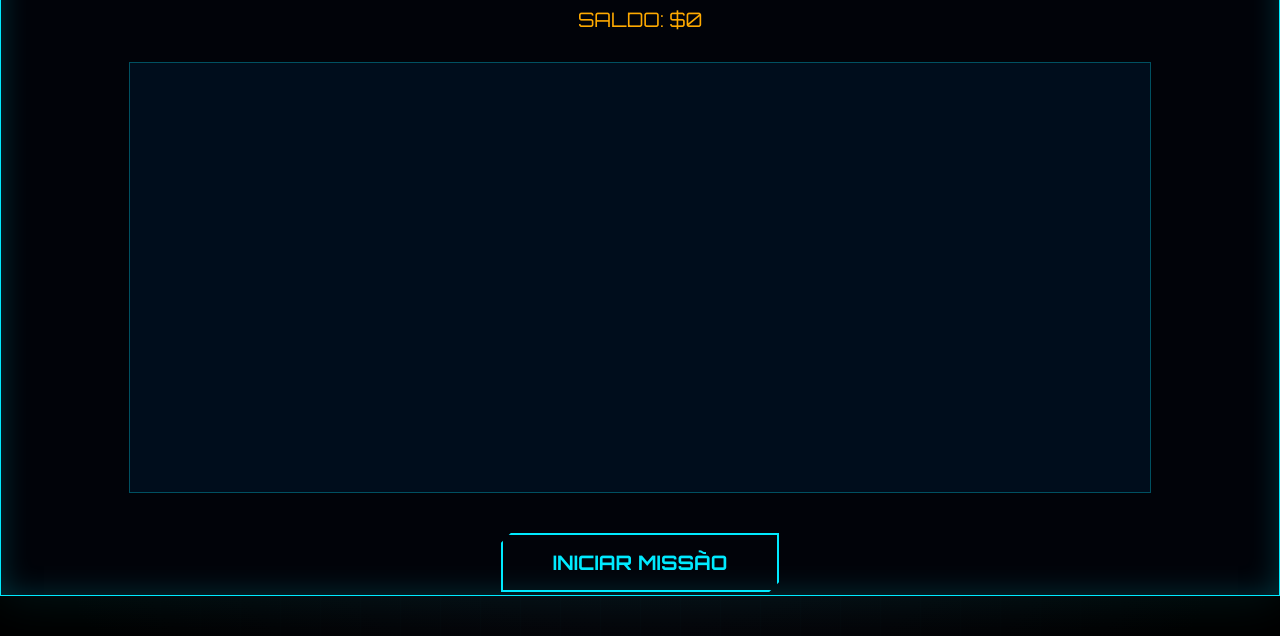
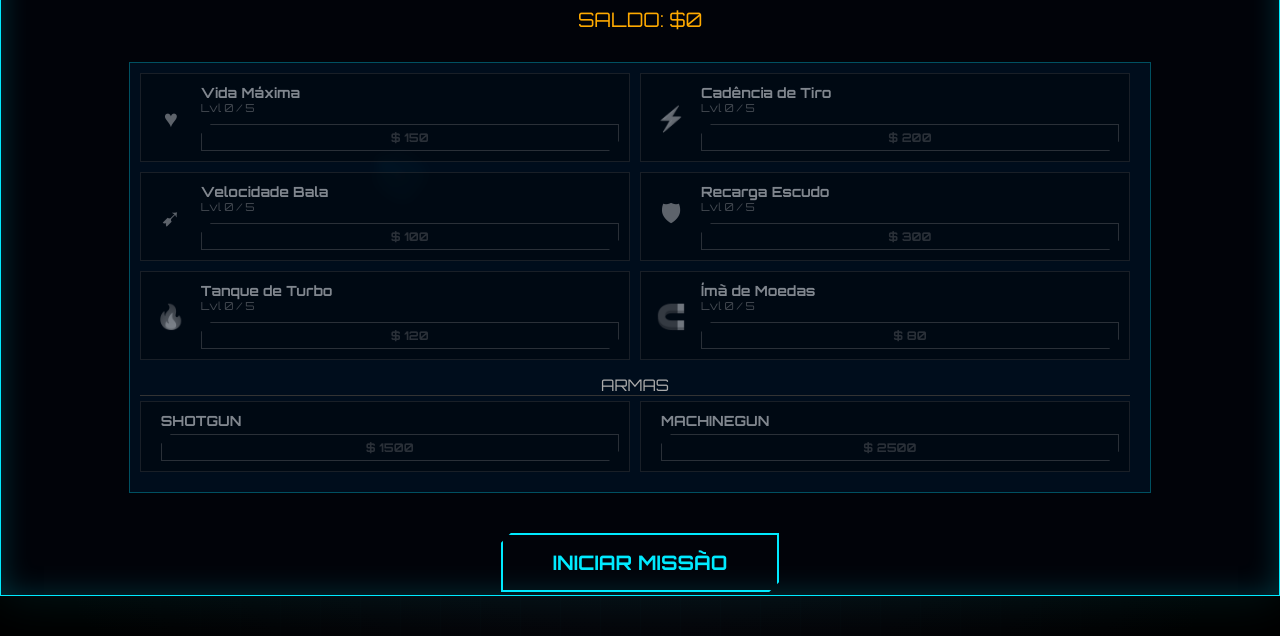
Before and after one commit to Jerezincoc/supreme-broccoli, a plain HTML site: page CANHAO/index.html in a window 1280 px wide. Shown: the part 164-800 px from the top of the page. Drawn offline with Linux system fonts and the light colour scheme.

Commit message:
Update index.html

```diff
--- a/CANHAO/index.html
+++ b/CANHAO/index.html
@@ -96,7 +96,7 @@
     </div>
   </div>
 
-  <script type="module" src="CANHAO/js/main.js"></script>
+  <script type="module" src="./js/main.js"></script>
 
 </body>
 
```
